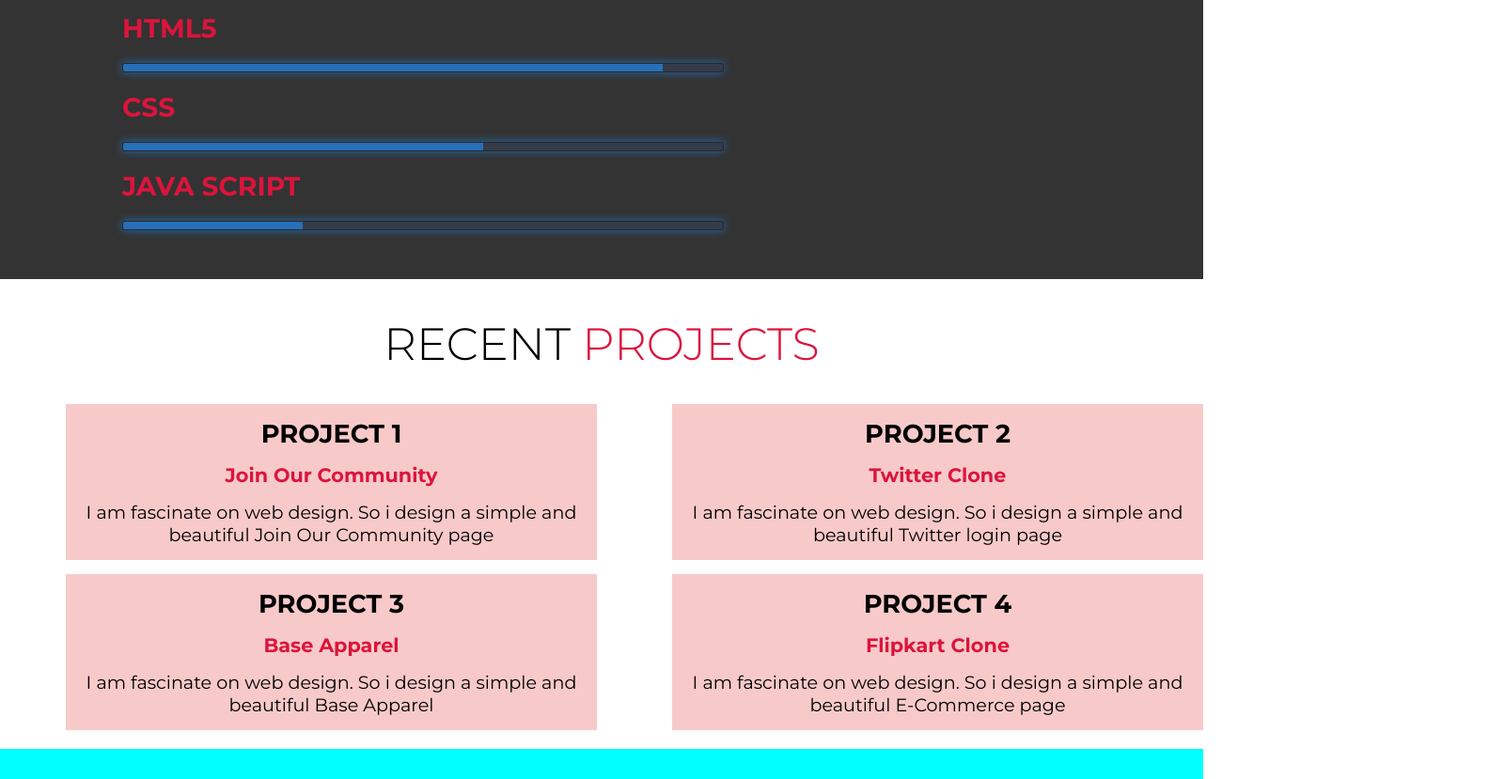
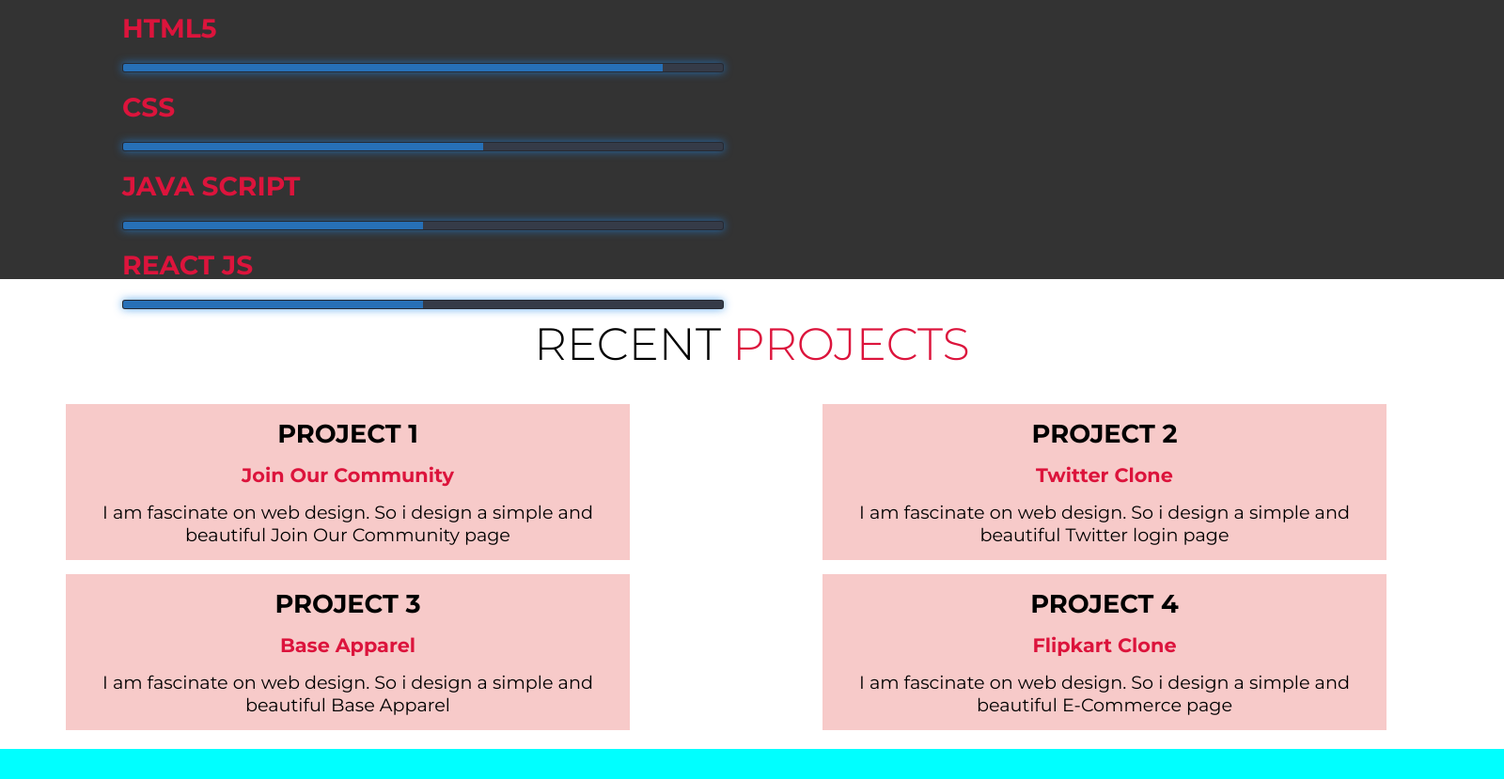
Before and after one commit to vengalreddy20/MyPortofolio, a plain HTML site: page index.html in a window 1280 px wide. Shown: the part 1559-2388 px from the top of the page at 94% size, 1600 px wide, since content can reach past the window. Drawn offline with Linux system fonts and the light colour scheme.

Commit message:
first commit

```diff
--- a/index.html
+++ b/index.html
@@ -26,6 +26,7 @@
                 </div>
         </div>
     </section> -->
+   <div class="whole-container">
     <section class="hero-image">
         <div class="hero-container">
             <div>
@@ -63,6 +64,9 @@
                 </li>
                 <li>
                     <h3>JAVA SCRIPT</h3><span class="bar"><span class="javascript"></span></span>
+                </li>
+                <li>
+                    <h3>REACT JS</h3><span class="bar"><span class="javascript"></span></span>
                 </li>
 
             </div>
@@ -149,6 +153,7 @@
 
 
     </section>
+   </div>
 
 </body>
 </html>
--- a/styles.css
+++ b/styles.css
@@ -5,14 +5,18 @@
 }
 body{
     font-family: 'Montserrat', sans-serif;
-    width: 100%;
+    width: 100vw;
+}
+.whole-container{
+    width: 78vh;
+
 }
 
 .hero-container{
     display: flex;
     align-items: center;
     justify-content: center;
-    width: 100%;
+    width: 100vw;
     height: 100vh;
 }
 .hero-image{
@@ -170,7 +174,7 @@ body{
     animation: css 2s;
 }
 .javascript{
-    width: 30%;
+    width: 50%;
     animation: javascript 2s;
 }
 .projects{
@@ -283,6 +287,10 @@ body{
 
 }
 @media(min-width:768px){
+    .whole-container{
+        width: 120vh;
+
+    }
     .hero-container h1{
         font-size: 4rem;
         line-height: 5rem;
@@ -368,6 +376,10 @@ body{
 
 }
 @media(min-width:1024px){
+    .whole-container{
+        width: 200vh;
+
+    }
     .about .about-container .left img{
         width: 450px;
         height: 600px;
```
